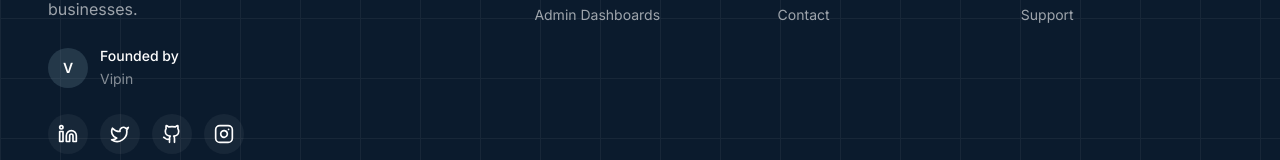
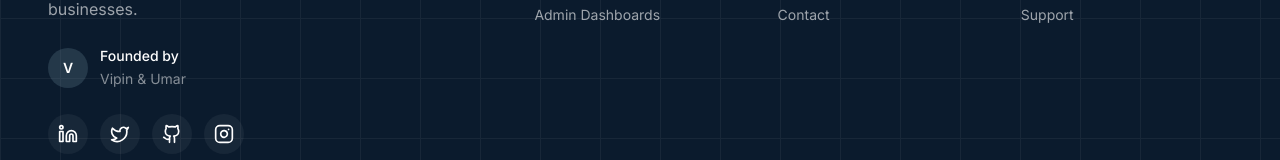
Before and after one commit to Uprigt-tech/uprigt, a React (Vite) app: page / in a window 1280 px wide. Shown: the part 6426-6586 px from the top of the page. Built offline with nearby package versions, Linux system fonts and the light colour scheme.

Commit message:
founder added

```diff
--- a/src/sections/Footer.tsx
+++ b/src/sections/Footer.tsx
@@ -87,7 +87,7 @@ export default function Footer() {
                       href="https://vipinfolio.vercel.app/"
                       className="text-sm text-white/50 hover:text-white transition-colors"
                     >
-                      Vipin
+                      Vipin & Umar
                     </a>
                   </div>
                 </div>
```
